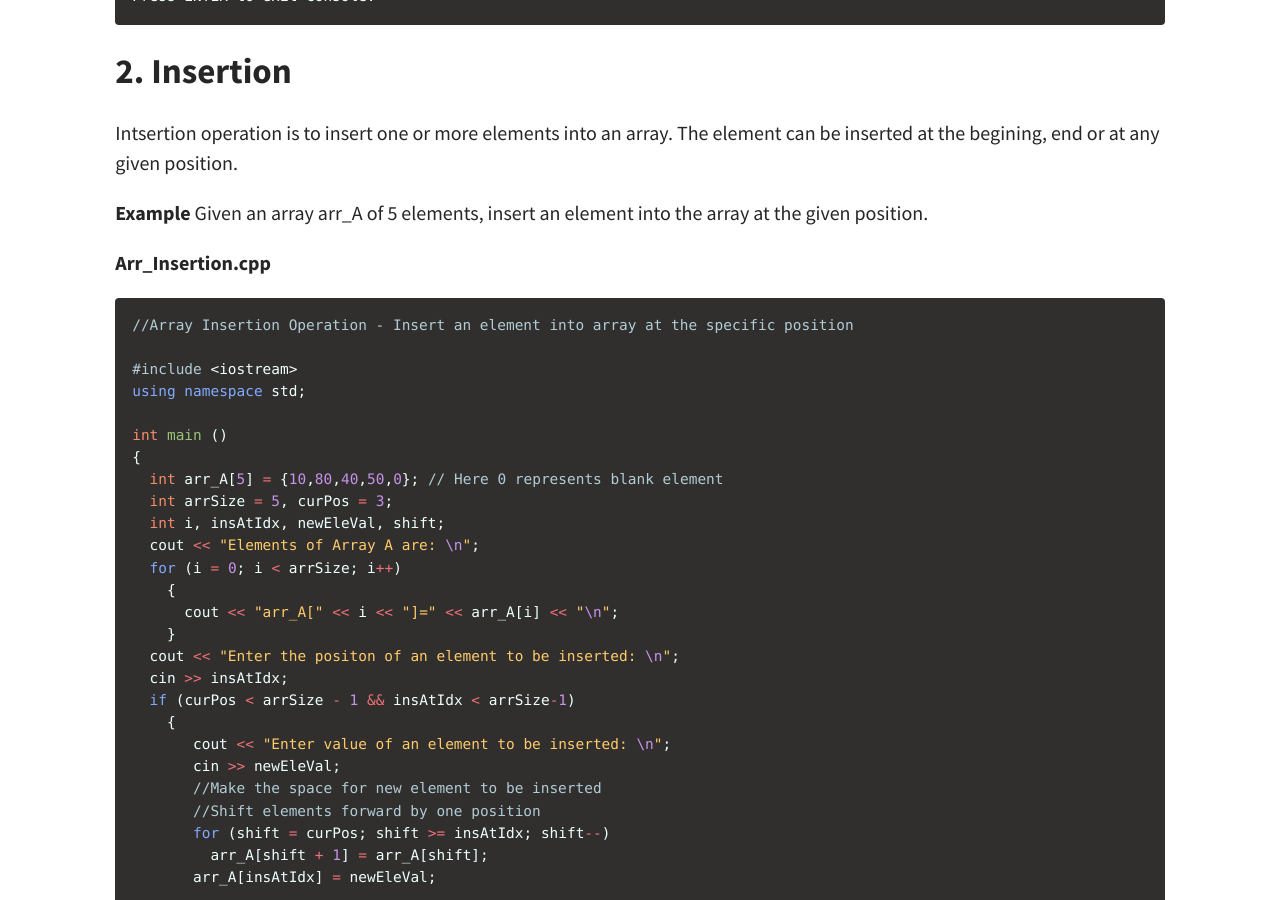
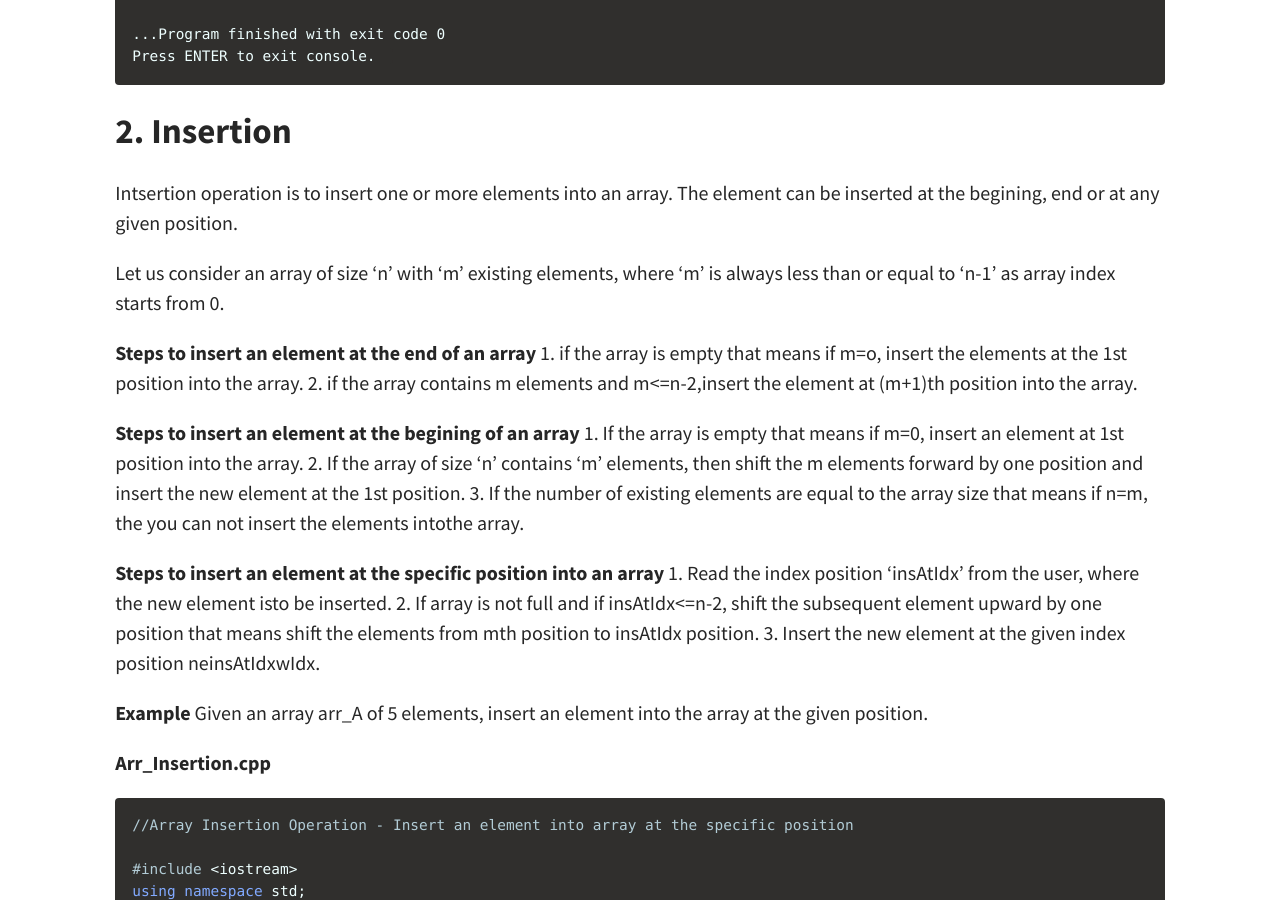
Before and after one commit to bharatibhole/bharatibhole.github.io, a Jekyll site: the page built from _posts/2020-09-08-Array-Operations.md, in a window 1280 px wide and 900 px high, scrolled down 1665 px. Built offline with Jekyll 4.4.1, drawn with Linux system fonts in a browser that asks for light colours; some of the changed text lies outside the part shown.

Commit message:
blog edit

````diff
--- a/_posts/2020-09-08-Array-Operations.md
+++ b/_posts/2020-09-08-Array-Operations.md
@@ -18,6 +18,10 @@ Array data structure supports following basic operations -
 
 ## 1. Traverse
    In Traversing operation every element of an array will be visited for processing for only once.
+  **Steps** to traverse an array
+     1. Start array traversal from first element that exists at index 0.
+     2. Visit that element means apply the process/tesk to that element.
+     3. Move to next element and repeat steps from step number 2 till the last element.
 
 **Example**
 Given an array arr_A of 5 elements like 10,80,40,70,60, traverse and print the elements of the array.
@@ -60,6 +64,22 @@ Press ENTER to exit console.
 
 ## 2. Insertion
    Intsertion operation is to insert one or more elements into an array. The element can be inserted at the begining, end or at any given position.
+
+  Let us consider an array of size 'n' with 'm' existing elements, where 'm' is always less than or equal to 'n-1' as array index starts from 0.
+
+  **Steps to insert an element at the end of an array**
+    1. if the array is empty that means if m=o, insert the elements at the 1st position into the array.
+    2. if the array contains m elements and m<=n-2,insert the element at (m+1)th position into the array.
+
+  **Steps to insert an element at the begining of an array**
+    1. If the array is empty that means if m=0, insert an element at 1st position into the array.
+    2. If the array of size 'n' contains 'm' elements, then shift the m elements forward by one position and insert the new element at the 1st position.
+    3. If the number of existing elements are equal to the array size that means if n=m, the you can not insert the elements intothe array.
+
+  **Steps to insert an element at the specific position into an array**
+    1. Read the index position 'insAtIdx' from the user, where the new element isto be inserted.
+    2. If array is not full and if insAtIdx<=n-2, shift the subsequent element upward by one position that means shift the elements from mth position to insAtIdx position.
+    3. Insert the new element at the given index position neinsAtIdxwIdx.
 
 **Example**
 Given an array arr_A of 5 elements, insert an element into the array at the given position.
@@ -133,18 +153,94 @@ Press ENTER to exit console.
 
 
 ## 3. Deletion
-   Deletion operation refers to removing an element from an array. In order to remove the element from an array you have to reorganize the elements of an array.
+   Deletion operation refers to removing an element from an array. You can delete the element from an array by reading its index position or value from the user.
+
+  **Steps to delete the element at given index position**
+   1. Read the index position of the element to be deleted.
+   2. Return the value of deleted element.
+   3. Shift the subsequent elements upward by one position to fill up the array.
+   4. Replace the last element by zero.
+
+  **Steps to delete the last element of an array**
+   1. Return the value of last element that is deleted element.
+   2. Replace the last element by zero.
+
+  **Steps to delete the specific element from an array**
+   1. Read the element tobe deleted from the user.
+   2. Search for the first occurance of input element into an array.
+   3. Return the value of deleted element.
+   4. Shift the subsequent elements upward by one position to fill up the array.
+   5. Replace the last element of array by zero.
 
 **Example**
+**Arr_Deletion.cpp**
+```cpp
+//Array - Delete operation : Delete element from an array that exists at specific position
+#include <iostream>
+using namespace std;
+
+int main ()
+{
+  int arr_A[] = { 10, 80, 40, 70, 60 };
+  int i, delIdx, arrSize = 5;
+
+  //Print element of array
+  cout << "Elements of Array A are: \n";
+  for (i = 0; i < 5; i++)
+    {
+      cout << "arr_A[" << i << "]=" << arr_A[i] << "\n";
+    }
+
+  //Read index position of an element to be deleted
+  cout << "Enter the index position of an element to be deleted:";
+  cin >> delIdx;
+
+  //Delete element of array that exist at the given index position
+  if(delIdx >=0 && delIdx < arrSize-1)
+     cout << "Element value of deleted element is : " << arr_A[delIdx] << "\n";
+
+  //Shift element of array upward by one position to fill up an array
+  for (i = delIdx; i < arrSize - 1; i++)
+    {
+      arr_A[i]=arr_A[i+1];
+    }
+
+  //Store 0 as the value of last array element
+  arr_A[arrSize-1] = 0;
+
+  //Print array after deletion operation
+  cout<<"Elements of array after deletion operation : \n";
+  for (i = 0; i < arrSize; i++)
+    {
+      //arr_A[i]=arr_A[i+1];
+      cout << "arr_A[" << i << "]=" << arr_A[i] << "\n";
+    }
+
+return 0;
+}
+```
+**Output**
+```cpp
+Elements of Array A are:
+arr_A[0]=10
+arr_A[1]=80
+arr_A[2]=40
+arr_A[3]=70
+arr_A[4]=60
+Enter the index position of an element to be deleted:0
+Element value of deleted element is : 10
+Elements of array after deletion operation :
+arr_A[0]=80
+arr_A[1]=40
+arr_A[2]=70
+arr_A[3]=60
+arr_A[4]=0
 
 
+...Program finished with exit code 0
+Press ENTER to exit console.
 
-
-
-
-
-
-
+```
 
 ## 4. Search
    Searching operation helps to check the existance of a particular element into the array.
````
